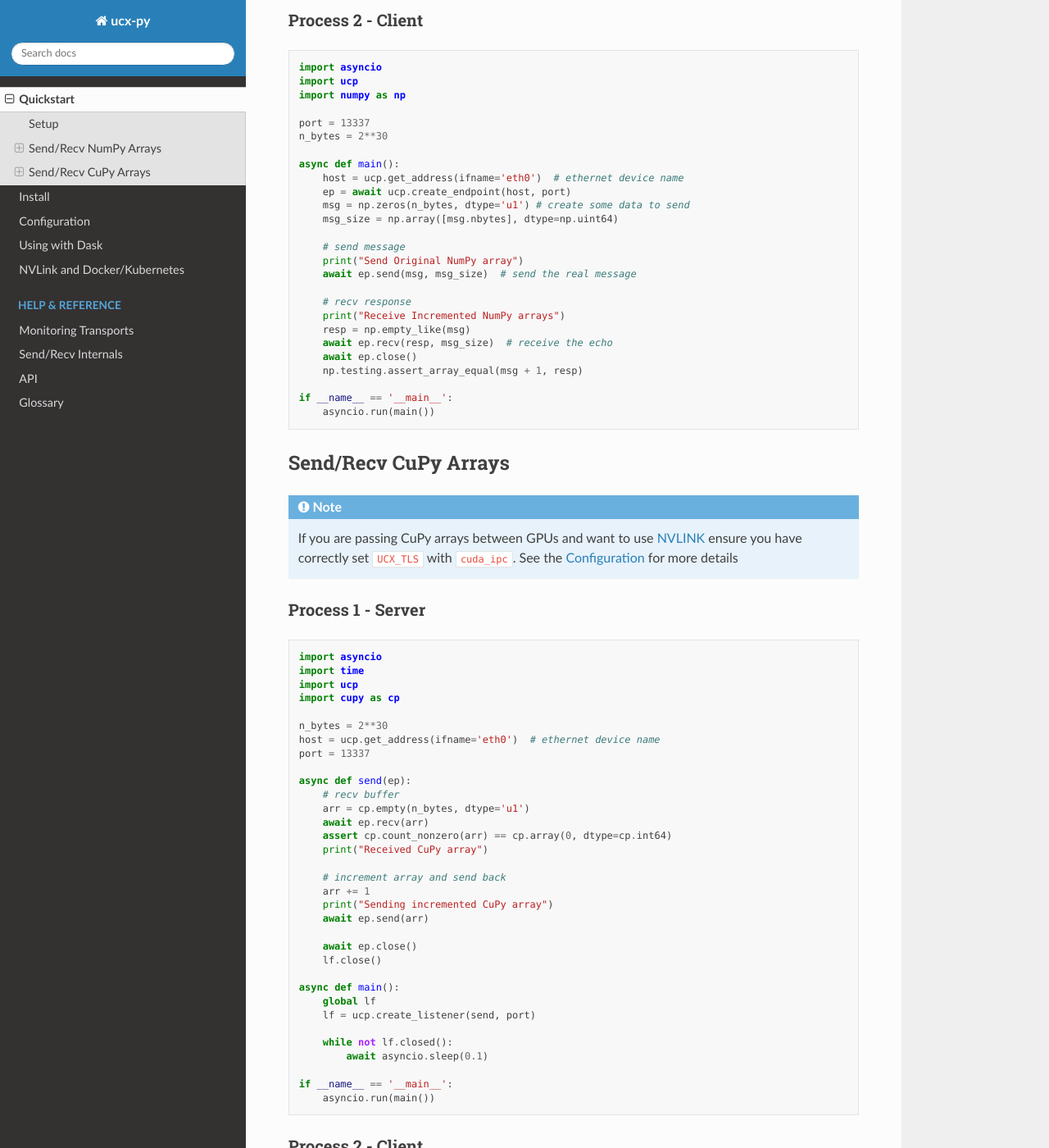
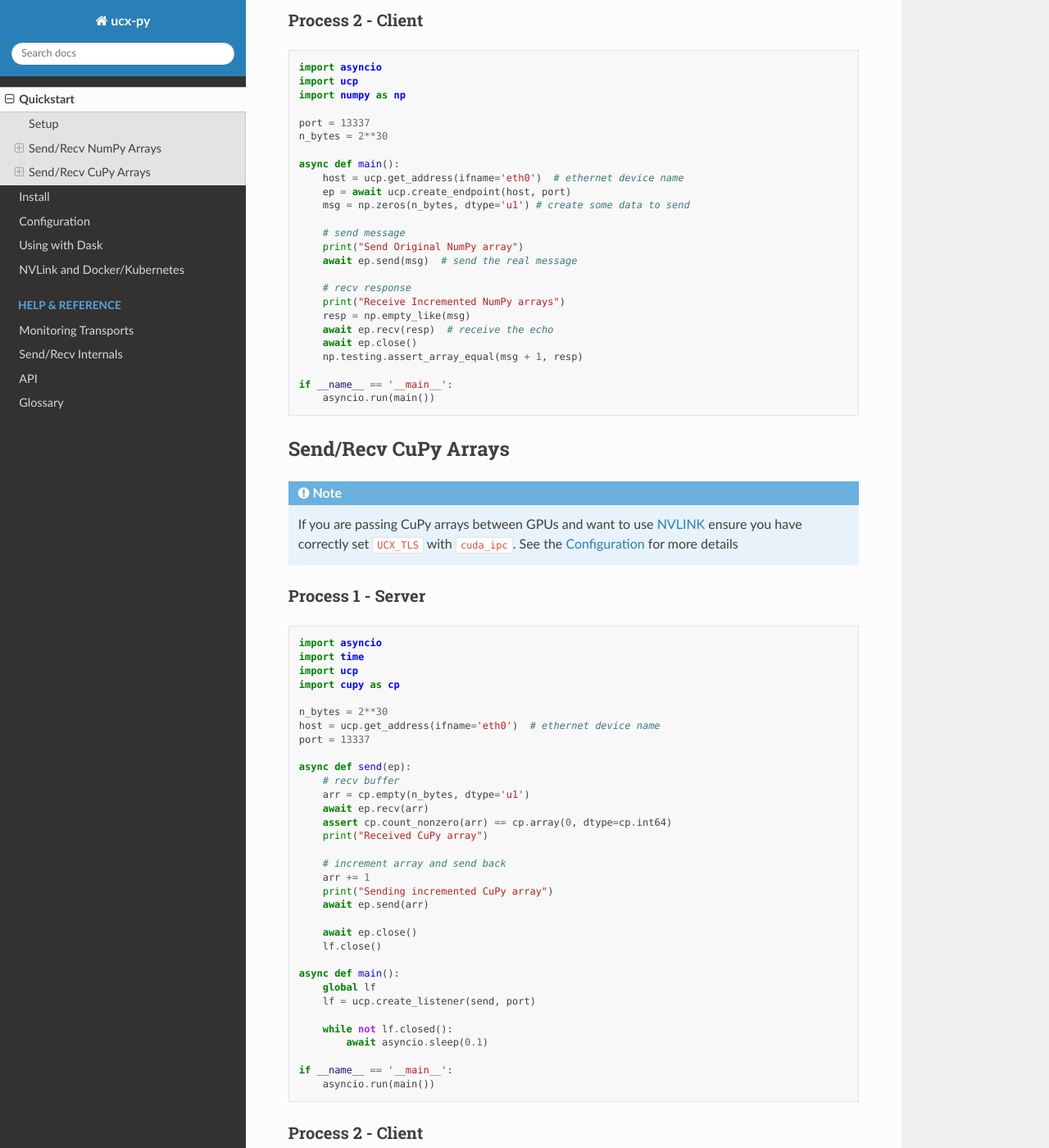
Before and after one commit to rapidsai/ucx-py, a Sphinx documentation site: the page built from docs/source/quickstart.rst, in a window 1280 px wide and 1400 px high, scrolled down 1226 px. Shown: the whole window at 82% size. Built offline with Sphinx 7.4.7 and the Read the Docs theme 2.0.0, drawn with Linux system fonts in a browser that asks for light colours; the version number could not be read and is left out; some of the changed text lies outside the part shown.

Commit message:
Remove remaining `nbytes` references in send/recv calls (#631)
* Remove remaining nbytes references in send/recv calls

* Remove msg_size from quickstart page

```diff
--- a/docs/source/quickstart.rst
+++ b/docs/source/quickstart.rst
@@ -79,16 +79,15 @@ Process 2 - Client
         host = ucp.get_address(ifname='eth0')  # ethernet device name
         ep = await ucp.create_endpoint(host, port)
         msg = np.zeros(n_bytes, dtype='u1') # create some data to send
-        msg_size = np.array([msg.nbytes], dtype=np.uint64)
 
         # send message
         print("Send Original NumPy array")
-        await ep.send(msg, msg_size)  # send the real message
+        await ep.send(msg)  # send the real message
 
         # recv response
         print("Receive Incremented NumPy arrays")
         resp = np.empty_like(msg)
-        await ep.recv(resp, msg_size)  # receive the echo
+        await ep.recv(resp)  # receive the echo
         await ep.close()
         np.testing.assert_array_equal(msg + 1, resp)
 
@@ -159,16 +158,15 @@ Process 2 - Client
         host = ucp.get_address(ifname='eth0')  # ethernet device name
         ep = await ucp.create_endpoint(host, port)
         msg = cp.zeros(n_bytes, dtype='u1') # create some data to send
-        msg_size = np.array([msg.nbytes], dtype=np.uint64)
 
         # send message
         print("Send Original CuPy array")
-        await ep.send(msg, msg_size)  # send the real message
+        await ep.send(msg)  # send the real message
 
         # recv response
         print("Receive Incremented CuPy arrays")
         resp = cp.empty_like(msg)
-        await ep.recv(resp, msg_size)  # receive the echo
+        await ep.recv(resp)  # receive the echo
         await ep.close()
         cp.testing.assert_array_equal(msg + 1, resp)
 
```
Also changed, not shown: 2 other files.
